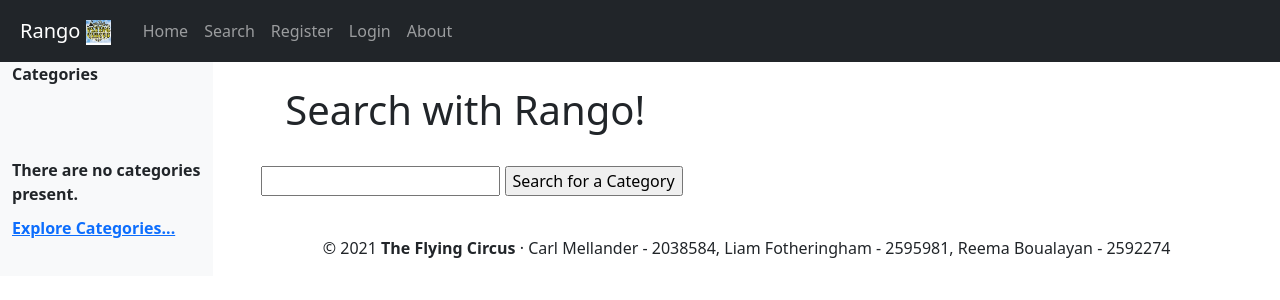
After one commit to liamfotheringham/internet_technology_group_project, a Django app: page /rango/search/ in a window 1280 px wide. The commit adds this page. Shown: the top 300 px of the page. Run offline with Django 3.2, Linux system fonts and the light colour scheme; data that the repository does not hold is empty.

Commit message:
Added basic search functionality for categories

```diff
--- a/rango/urls.py
+++ b/rango/urls.py
@@ -14,5 +14,6 @@ urlpatterns = [
     path('logout/', views.user_logout, name='logout'),
     path('profile/<username>/', views.ProfileView.as_view(), name='profile'),
     path('profile/<username>/friendslist/', views.friends_list , name='friends_list'),
-    path('check_username/', views.check_username, name='check_username')
+    path('check_username/', views.check_username, name='check_username'),
+    path('search/', views.search, name='search'),
 ]
--- a/rango/views.py
+++ b/rango/views.py
@@ -324,3 +324,12 @@ def check_username(request):
         username_exists = False
 
     return render(request, 'rango/username_exists.html', {'username_exists': username_exists})
+
+def search(request):
+    """ search function """
+    if request.method == "GET":
+        query_name = request.GET.get('name', None)
+        if query_name:
+            results = Category.objects.filter(name__contains=query_name)
+            return render(request, 'rango/search.html', {"results":results})
+    return render(request, 'rango/search.html')
--- a/templates/rango/base.html
+++ b/templates/rango/base.html
@@ -47,6 +47,7 @@
                 <div class="collapse navbar-collapse" id="navbarCollapse">
                     <ul class="navbar-nav me-auto">
                         <li class="nav-item"><a class="nav-link" href="{% url 'rango:index' %}">Home</a></li>
+                        <li class="nav-item"><a class="nav-link" href="{% url 'rango:search' %}">Search</a></li>
                         {% if user.is_authenticated %}
                             <li class="nav-item"><a class="nav-link" href="{% url 'rango:profile' user %}">Profile</a></li>
                             <li class="nav-item"><a class="nav-link" href="{% url 'rango:add_category' %}">Add Category</a></li>
--- /dev/null
+++ b/templates/rango/search.html
@@ -0,0 +1,36 @@
+{% extends 'rango/base.html' %}
+{% load staticfiles %}
+
+{% block title_block %}
+Search
+{% endblock  %}
+
+{% block body_block %}
+<div class="jumbotron p-4">
+    <div class="container custom-inline">
+        <h1>Search with Rango!</h1><br />
+    </div>
+</div>
+<div class="container">
+    <div class="row">
+        <form action="{% url 'rango:search' %}" method="GET">
+            {% csrf_token %}
+            <input type="text" name="name">
+            <input type="submit" name="submit" value="Search for a Category">
+        </form>
+        {% if results %}
+                <h3><strong>Results</strong></h3>
+                <ul class="list-group">
+                    {% for result in results %}
+
+                    <li class="list-group-item">
+                        <h2><strong><a href="{% url 'rango:show_category' result.slug %}">{{ result.name }}</a></strong></h2>
+                        <br />
+                        <h4>Likes {{ result.likes }} - Views {{ result.views }}</h4>
+                    </li>
+                    {% endfor %}
+                </ul>
+        {% endif %}
+    </div>
+</div>
+{% endblock  %}
```
